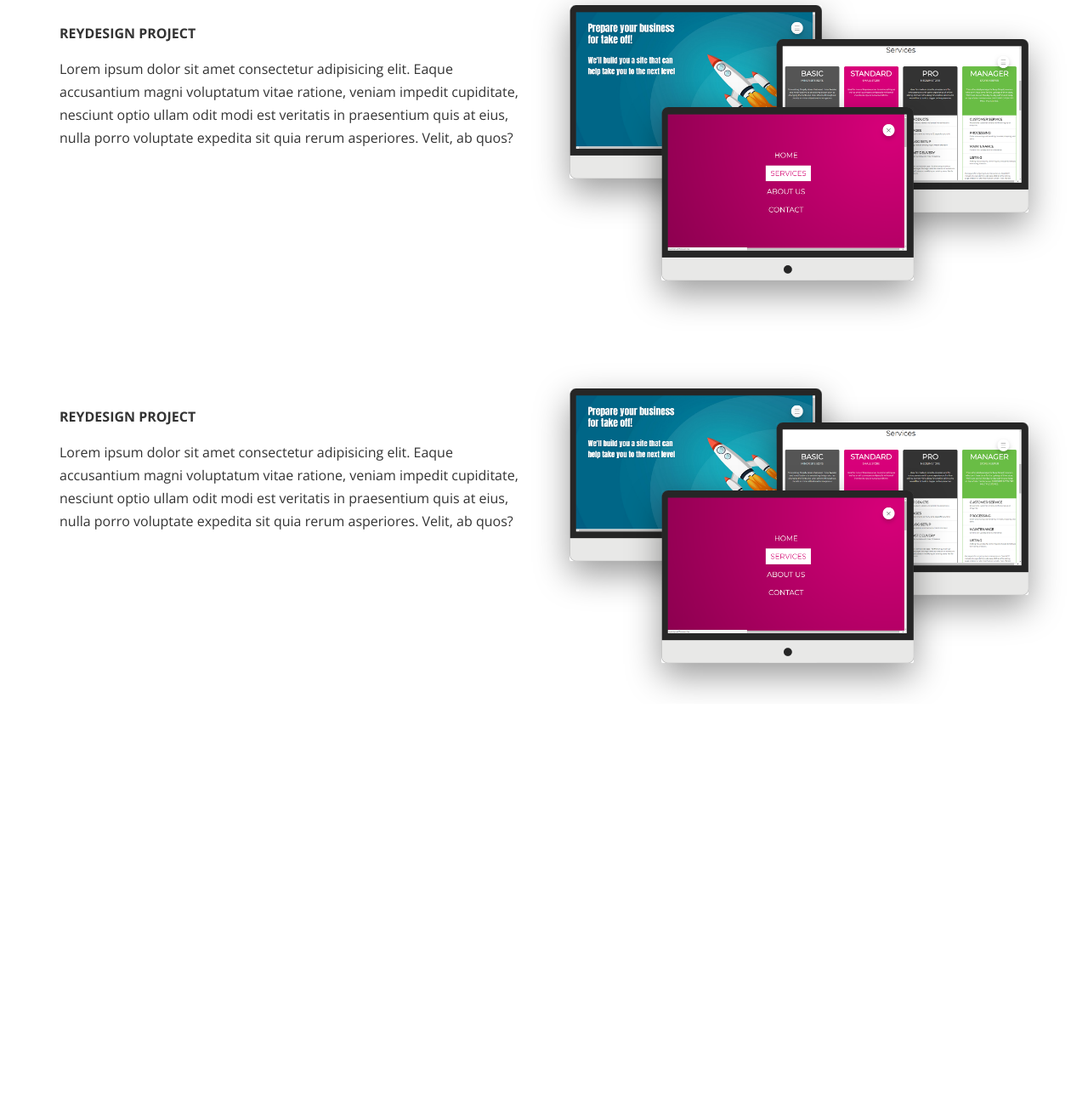
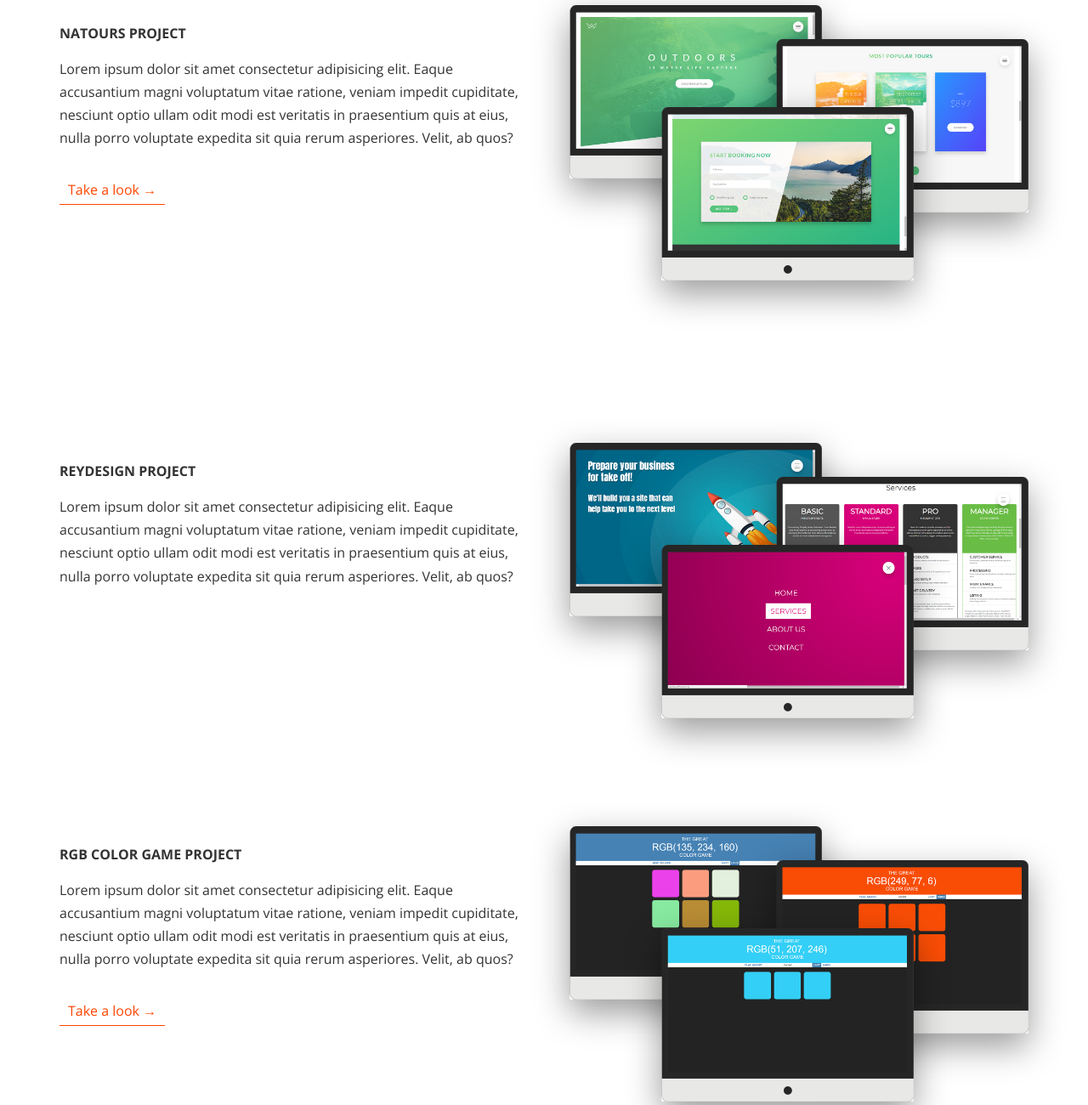
Before and after one commit to qodist/andy-portfolio, a website: page index.html in a window 1280 px wide. Shown: the part 2900-4200 px from the top of the page at 85% size. Before the commit the page ends 3728 px from the top, so only its background shows below. Drawn offline with nearby package versions, Linux system fonts and the light colour scheme.

Commit message:
added natours reydesign and rgb color game to gallery plus added text buttons

```diff
--- a/index.html
+++ b/index.html
@@ -90,17 +90,19 @@
 
             <div class="row project project-1">
                 <div class="col-1-of-2">
-                    <h3 class="composition__heading composition__heading--1  u-margin-bottom-small">ReyDesign Project</h3>
+                    <h3 class="composition__heading composition__heading--1  u-margin-bottom-small">Natours Project</h3>
                     <p class="composition__description composition__description--1">
                         Lorem ipsum dolor sit amet consectetur adipisicing elit. Eaque accusantium magni voluptatum vitae ratione, veniam impedit cupiditate, nesciunt optio ullam odit modi est veritatis in praesentium quis at eius, nulla porro voluptate expedita sit quia rerum asperiores. Velit, ab quos?
                     </p>
+
+                    <a href="#" class="btn-text">Take a look &rarr;</a>
                 </div>
 
                 <div class="col-1-of-2">
                     <div class="composition composition--1">
-                        <img src="src/img/rd1-mac.png" alt="photo 1" class="composition__photo composition__photo--p1">
-                        <img src="src/img/rd2-mac.png" alt="photo 2" class="composition__photo composition__photo--p2">
-                        <img src="src/img/rd5-mac.png" alt="photo 3" class="composition__photo composition__photo--p3">
+                        <img src="src/img/nat1-mac.png" alt="photo 1" class="composition__photo composition__photo--p1">
+                        <img src="src/img/nat2-mac.png" alt="photo 2" class="composition__photo composition__photo--p2">
+                        <img src="src/img/nat3-mac.png" alt="photo 3" class="composition__photo composition__photo--p3">
                     </div>
 
                 </div>
@@ -112,6 +114,7 @@
                     <p class="composition__description composition__description--2">
                         Lorem ipsum dolor sit amet consectetur adipisicing elit. Eaque accusantium magni voluptatum vitae ratione, veniam impedit cupiditate, nesciunt optio ullam odit modi est veritatis in praesentium quis at eius, nulla porro voluptate expedita sit quia rerum asperiores. Velit, ab quos?
                     </p>
+
                 </div>
 
                 <div class="col-1-of-2">
@@ -119,6 +122,26 @@
                         <img src="src/img/rd1-mac.png" alt="photo 1" class="composition__photo composition__photo--p1">
                         <img src="src/img/rd2-mac.png" alt="photo 2" class="composition__photo composition__photo--p2">
                         <img src="src/img/rd5-mac.png" alt="photo 3" class="composition__photo composition__photo--p3">
+                    </div>
+
+                </div>
+            </div>
+
+            <div class="row project project-3">
+                <div class="col-1-of-2">
+                    <h3 class="composition__heading composition__heading--3  u-margin-bottom-small">RGB Color Game Project</h3>
+                    <p class="composition__description composition__description--3">
+                        Lorem ipsum dolor sit amet consectetur adipisicing elit. Eaque accusantium magni voluptatum vitae ratione, veniam impedit cupiditate, nesciunt optio ullam odit modi est veritatis in praesentium quis at eius, nulla porro voluptate expedita sit quia rerum asperiores. Velit, ab quos?
+                    </p>
+
+                    <a href="https://qodist.github.io/rgb-color-game/" target="_blank" class="btn-text">Take a look &rarr;</a>
+                </div>
+
+                <div class="col-1-of-2">
+                    <div class="composition composition--3">
+                        <img src="src/img/rgb1-mac.png" alt="photo 1" class="composition__photo composition__photo--p1">
+                        <img src="src/img/rgb2-mac.png" alt="photo 2" class="composition__photo composition__photo--p2">
+                        <img src="src/img/rgb3-mac.png" alt="photo 3" class="composition__photo composition__photo--p3">
                     </div>
 
                 </div>
--- a/sass/components/_button.scss
+++ b/sass/components/_button.scss
@@ -30,3 +30,28 @@
         animation-fill-mode: backwards;
     }
 }
+
+.btn-text {
+    &:link,
+    &:visited {
+        font-size: $default-font-size;
+        color: $orange-dark;
+        display: inline-block;
+        text-decoration: none;
+        border-bottom: $orange-dark solid 1px;
+        padding: 3px 1rem;
+        transition: all .2s;
+    }
+
+    &:hover {
+        background-color: $orange-dark;
+        color: $color-light;
+        box-shadow: 0 1rem 2rem rgba($color-dark, .15);
+        transform: translateY(-2px);
+    }
+
+    &:active {
+        box-shadow: 0 1rem 2rem rgba($color-dark, .15);
+        transform: translateY(0);
+    }
+}
```
Also changed, not shown: css/style.css, src/img/nat1-mac.png (added), src/img/nat2-mac.png (added), src/img/nat3-mac.png (added), src/img/rgb1-mac.png (added), src/img/rgb2-mac.png (added), src/img/rgb3-mac.png (added).
